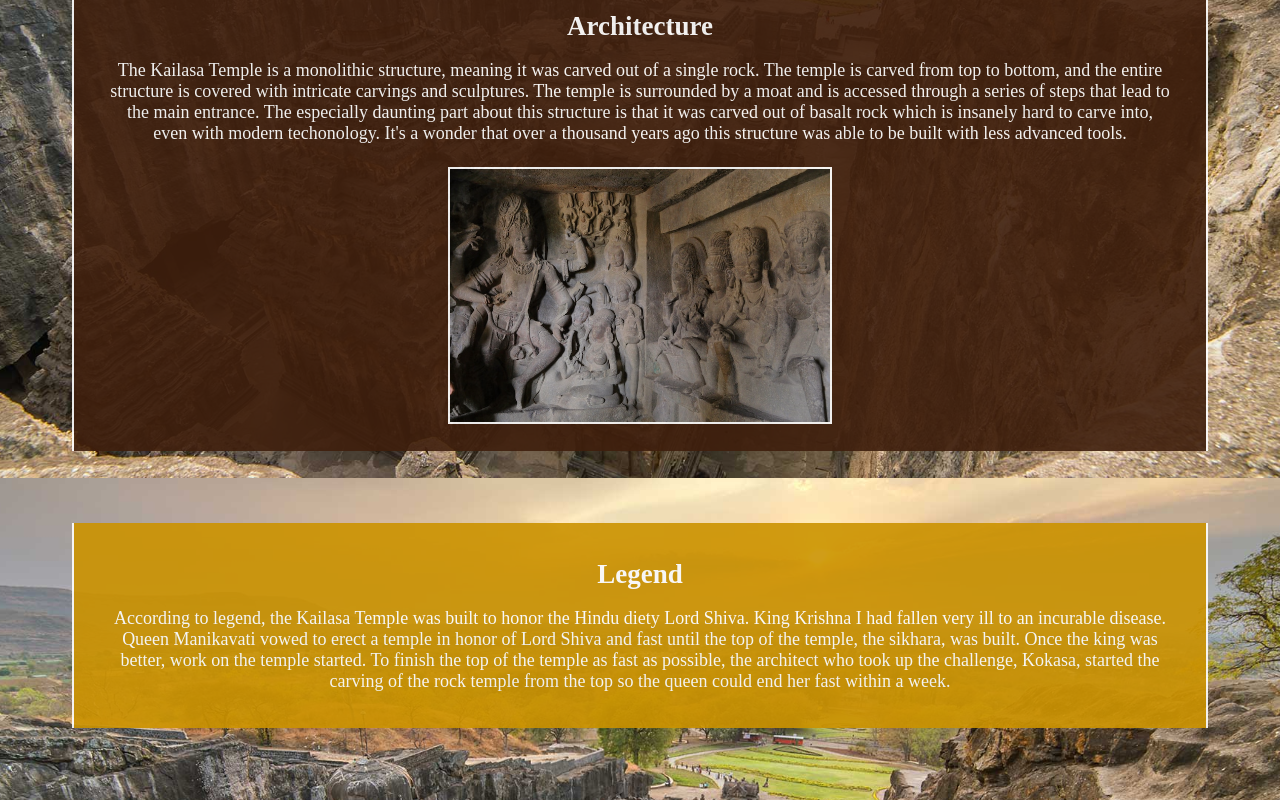
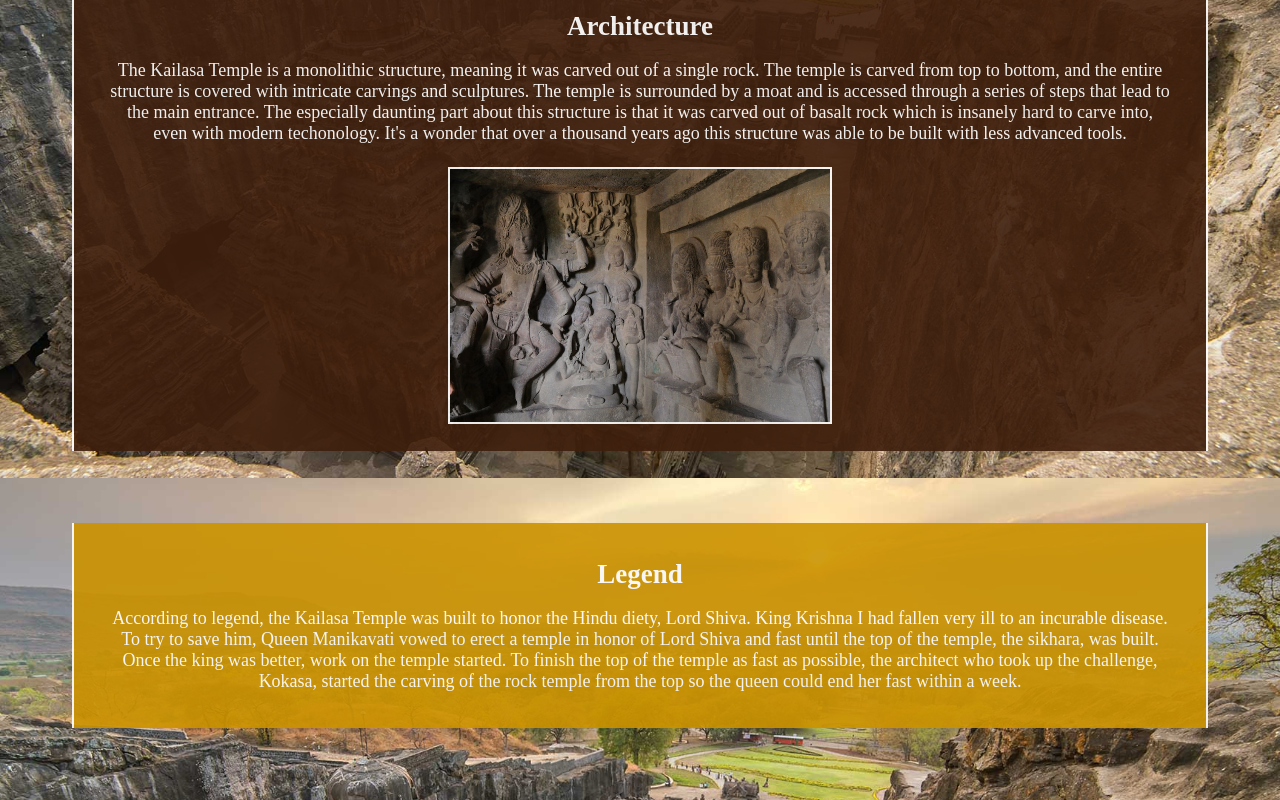
Before and after one commit to ShvetPatel10/KailasaTemple, a plain HTML site: page index.html in a window 1280 px wide. Shown: the part 1122-1922 px from the top of the page. Drawn offline with Linux system fonts and the light colour scheme; a web font is replaced by a local one.

Commit message:
Update index.html

```diff
--- a/index.html
+++ b/index.html
@@ -49,7 +49,7 @@
     <!-- Legend -->
     <div id="legend" class="legend">
         <h2>Legend</h2>
-        <p> According to legend, the Kailasa Temple was built to honor the Hindu diety Lord Shiva. King Krishna I had fallen very ill to an incurable disease. Queen Manikavati vowed to erect a temple in honor of Lord Shiva and fast until the top of the temple, the sikhara, was built. Once the king was better, work on the temple started. To finish the top of the temple as fast as possible, the architect who took up the challenge, Kokasa, started the carving of the rock temple from the top so the queen could end her fast within a week.</p>
+        <p> According to legend, the Kailasa Temple was built to honor the Hindu diety, Lord Shiva. King Krishna I had fallen very ill to an incurable disease. To try to save him, Queen Manikavati vowed to erect a temple in honor of Lord Shiva and fast until the top of the temple, the sikhara, was built. Once the king was better, work on the temple started. To finish the top of the temple as fast as possible, the architect who took up the challenge, Kokasa, started the carving of the rock temple from the top so the queen could end her fast within a week.</p>
     </div>
 
     <!-- Footer -->
```
